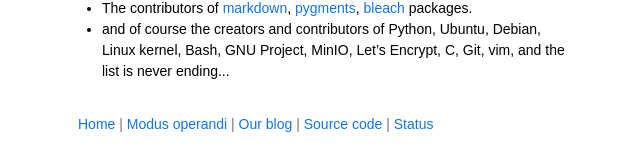
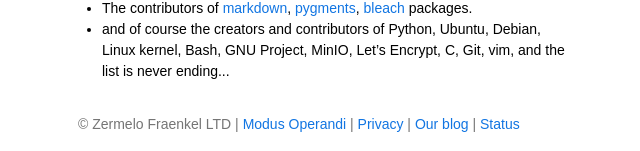
Before and after one commit to mataroa-blog/mataroa, a Django app: template main/templates/main/modus.html in a window 1280 px wide. Shown: the part 2071-2222 px from the top of the page, without its empty margins (312-952 px from the left). Run offline with Django 3.2, Linux system fonts and the light colour scheme; the template is opened without the code that fills it, so the values that code supplies are empty; some libraries are stand-ins or nearby versions.

Commit message:
update footer links

```diff
--- a/main/templates/partials/footer.html
+++ b/main/templates/partials/footer.html
@@ -1,7 +1,7 @@
 <footer>
-    <a href="{% url 'index' %}">Home</a>
-    | <a href="{% url 'modus' %}">Modus operandi</a>
+    © Zermelo Fraenkel LTD
+    | <a href="{% url 'modus' %}">Modus Operandi</a>
+    | <a href="{% url 'privacy' %}">Privacy</a>
     | <a href="https://hey.mataroa.blog/">Our blog</a>
-    | <a href="https://sr.ht/~sirodoht/mataroa">Source code</a>
     | <a href="https://status.mataroa.blog/">Status</a>
 </footer>
```
